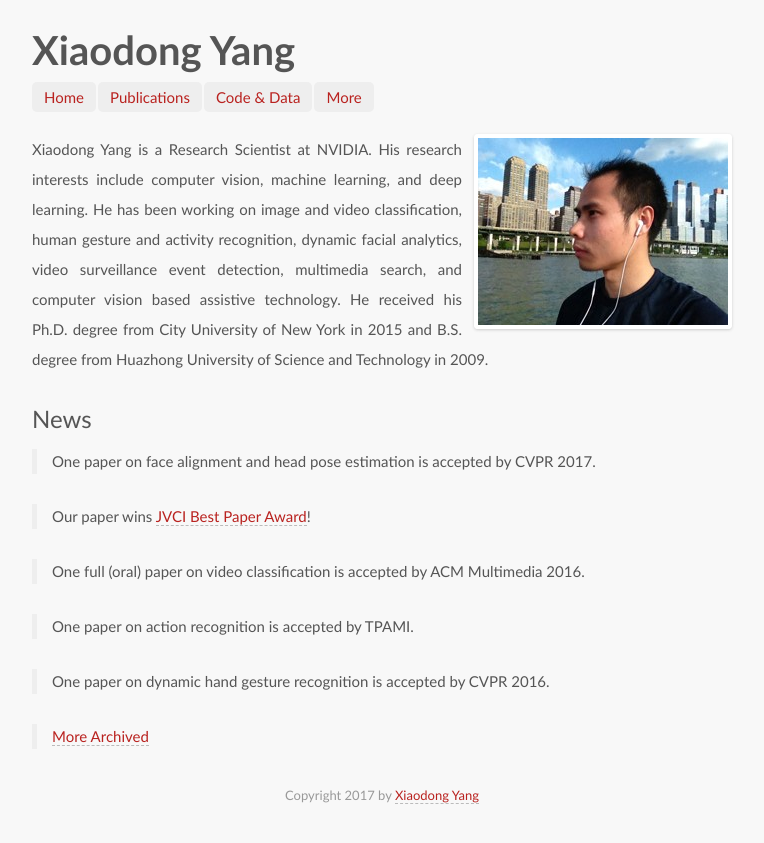
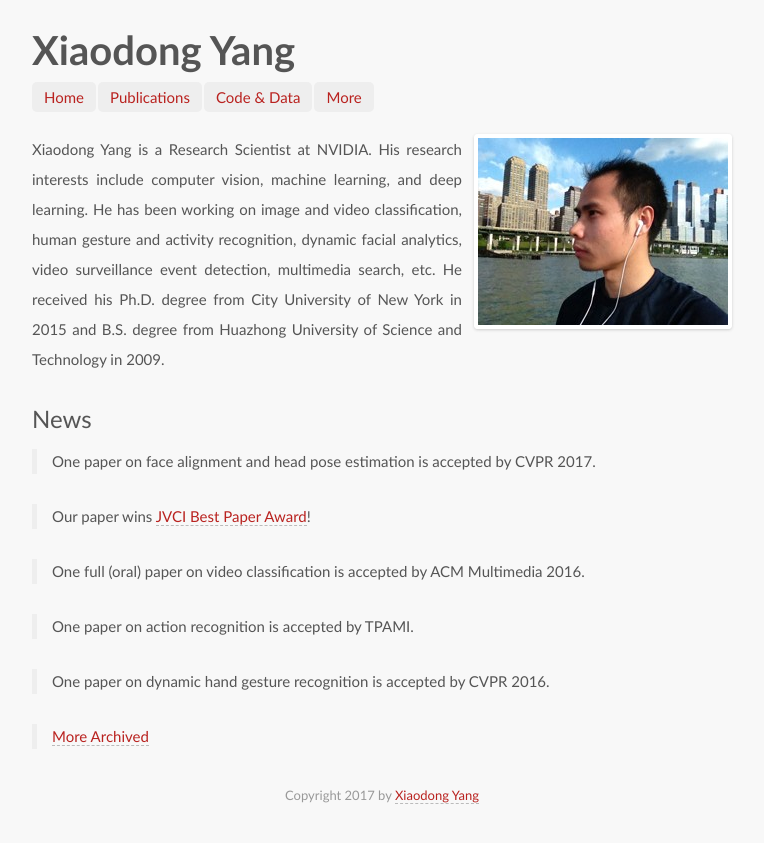
Before and after one commit to xiaodongyang/xiaodongyang.github.io, a Jekyll site: the page built from index.md, in a window 1280 px wide. Shown: the top 843 px of the page, without its empty margins (258-1022 px from the left). Built offline with Jekyll 4.4.1, drawn with Linux system fonts in a browser that asks for light colours; some web fonts are replaced.

Commit message:
Update index.md

```diff
--- a/index.md
+++ b/index.md
@@ -3,7 +3,7 @@ layout: home
 avatar: yes
 ---
 
-Xiaodong Yang is a Research Scientist at NVIDIA. His research interests include computer vision, machine learning, and deep learning. He has been working on image and video classification, human gesture and activity recognition, dynamic facial analytics, video surveillance event detection, multimedia search, and computer vision based assistive technology. He received his Ph.D. degree from City University of New York in 2015 and B.S. degree from Huazhong University of Science and Technology in 2009.
+Xiaodong Yang is a Research Scientist at NVIDIA. His research interests include computer vision, machine learning, and deep learning. He has been working on image and video classification, human gesture and activity recognition, dynamic facial analytics, video surveillance event detection, multimedia search, etc. He received his Ph.D. degree from City University of New York in 2015 and B.S. degree from Huazhong University of Science and Technology in 2009.
 
 ## News
 
```
